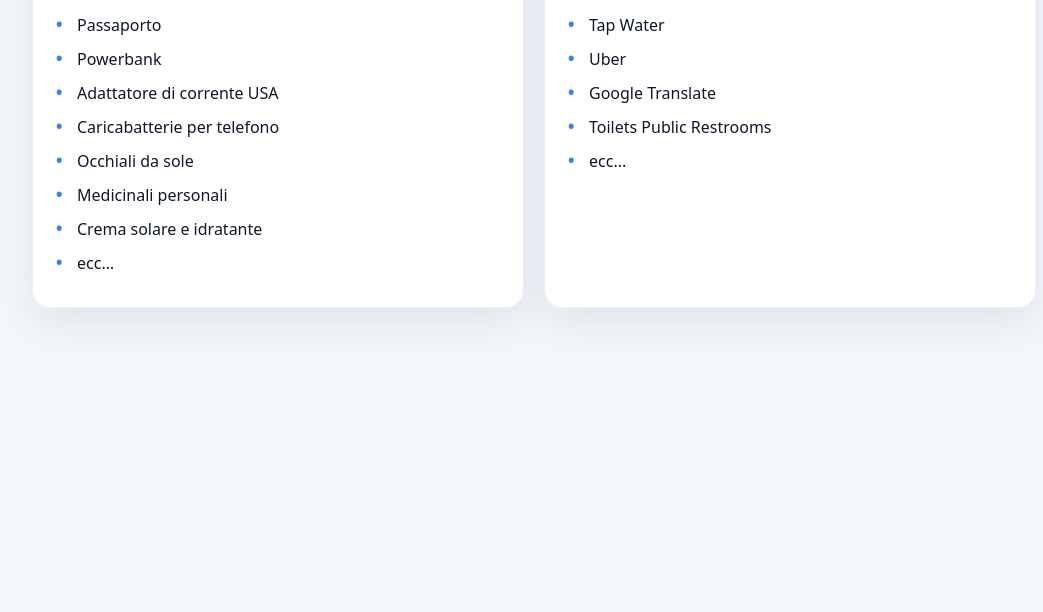
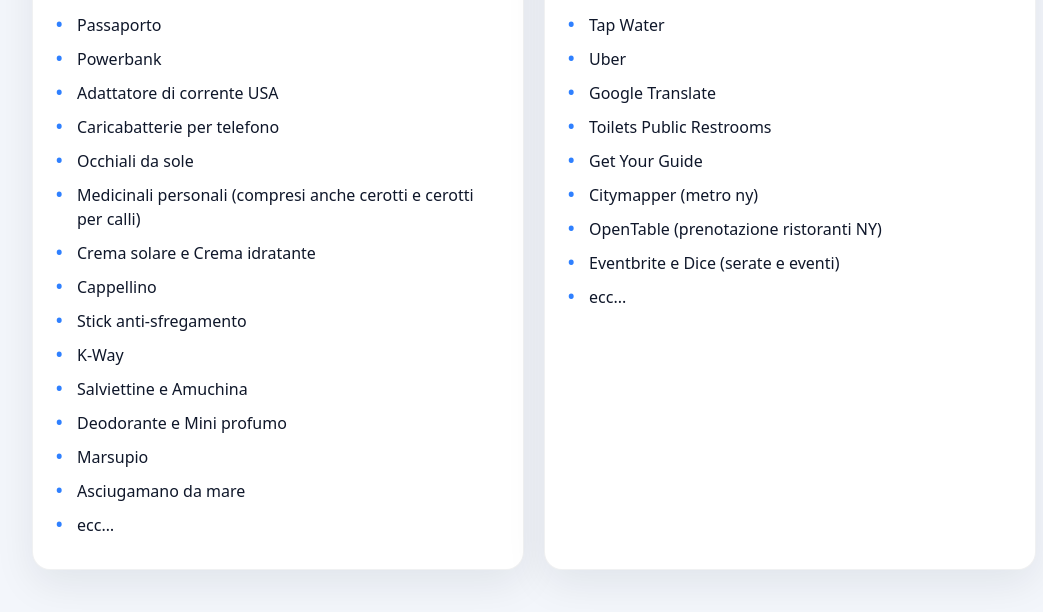
Before and after one commit to roberto-sasso1996/VacanzaUsaAvengers, a plain HTML site: page oggetti.html in a window 1280 px wide. Shown: the part 267-879 px from the top of the page, without its empty margins (106-1149 px from the left). Before the commit the page ends 800 px from the top, so only its background shows below. Drawn offline with nearby package versions, Linux system fonts and the light colour scheme.

Commit message:
modificata sezione oggetti

```diff
--- a/oggetti.html
+++ b/oggetti.html
@@ -35,8 +35,15 @@
                 <li>Adattatore di corrente USA</li>
                 <li>Caricabatterie per telefono</li>
                 <li>Occhiali da sole</li>
-                <li>Medicinali personali</li>
-                <li>Crema solare e idratante</li>
+                <li>Medicinali personali (compresi anche cerotti e cerotti per calli)</li>
+                <li>Crema solare e Crema idratante</li>
+                <li>Cappellino</li>
+                <li>Stick anti-sfregamento</li>
+                <li>K-Way</li>
+                <li>Salviettine e Amuchina</li>
+                <li>Deodorante e Mini profumo</li>
+                <li>Marsupio</li>
+                <li>Asciugamano da mare</li>
                 <li>ecc…</li>
             </ul>
             </div>
@@ -52,6 +59,10 @@
                 <li>Uber</li>
                 <li>Google Translate</li>
                 <li>Toilets Public Restrooms</li>
+                <li>Get Your Guide</li>
+                <li>Citymapper (metro ny)</li>
+                <li>OpenTable (prenotazione ristoranti NY)</li>
+                <li>Eventbrite e Dice (serate e eventi)</li>
                 <li>ecc...</li>
             </ul>
             </div>
```
Also changed, not shown: index.html (+1 -1 lines).
